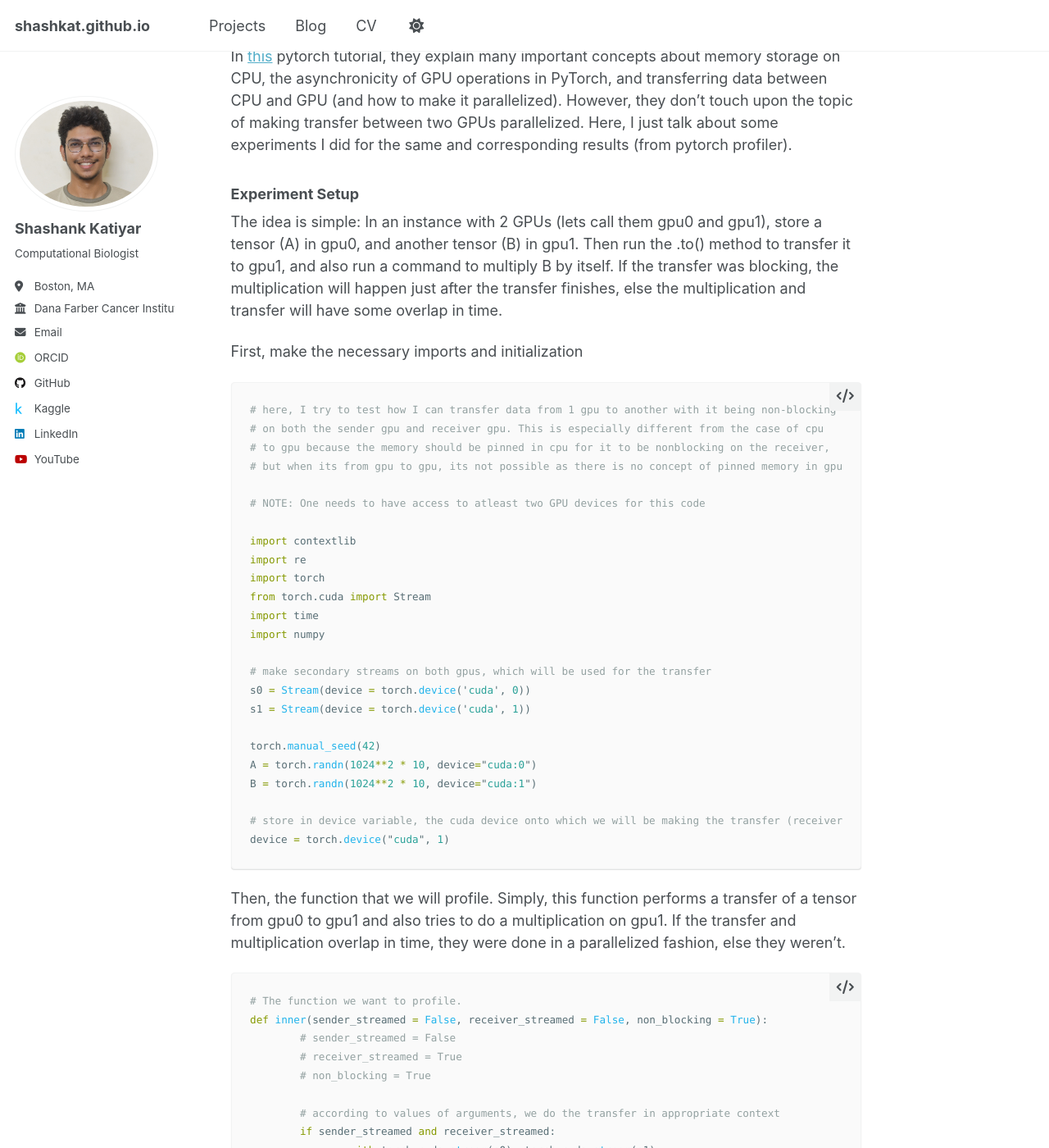
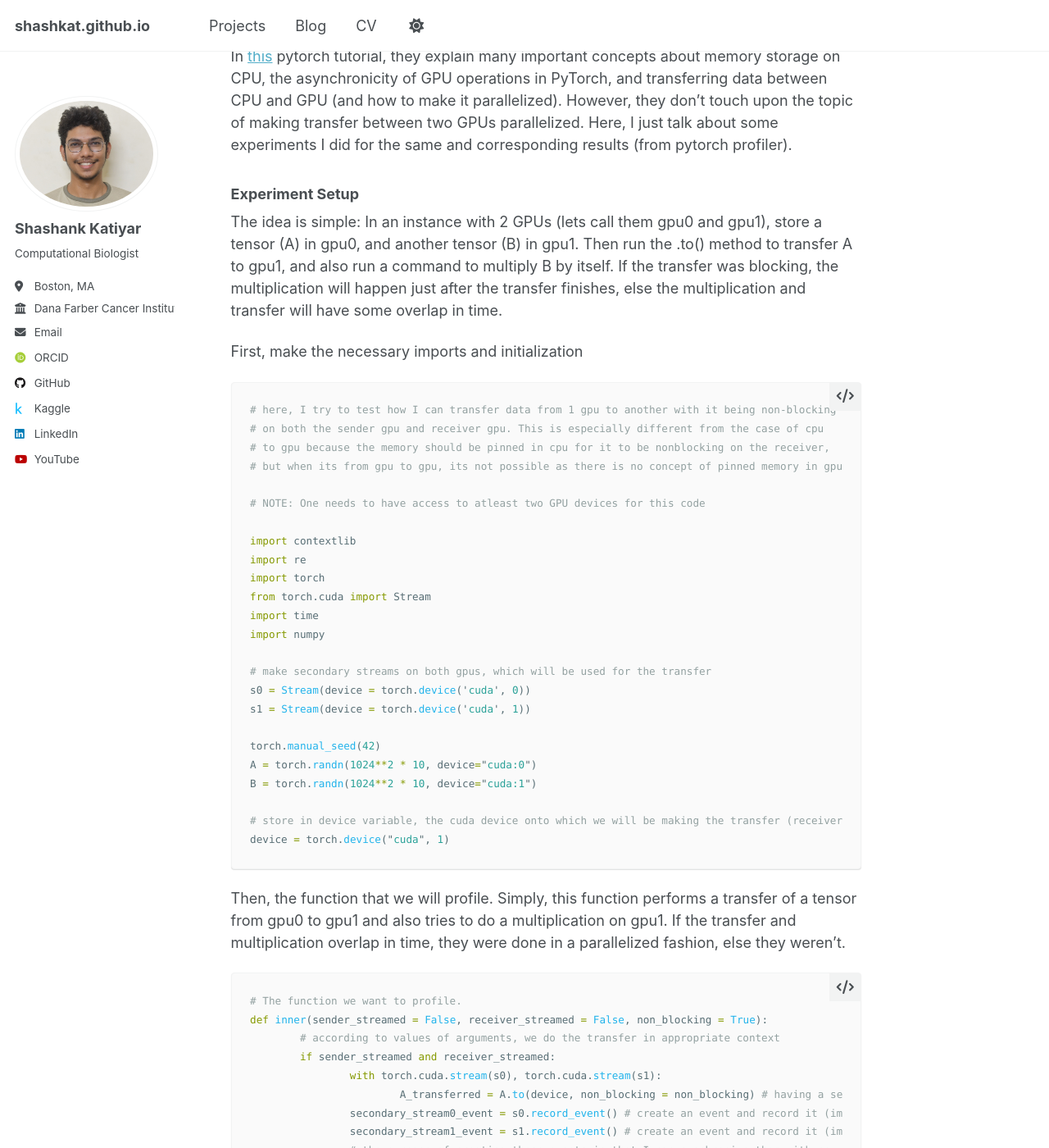
Before and after one commit to shashkat/shashkat.github.io, a Jekyll site: the page built from _posts/2025-10-31-transferring-data-between-gpus-in-fully-parallel-fashion.md, in a window 1280 px wide and 1400 px high, scrolled down 343 px. Shown: the whole window at 82% size. Built offline with Jekyll 4.4.1, drawn with Linux system fonts in a browser that asks for light colours; some web fonts are replaced; some of the changed text lies outside the part shown.

Commit message:
minor changes to gpu gpu blog

````diff
--- a/_posts/2025-10-31-transferring-data-between-gpus-in-fully-parallel-fashion.md
+++ b/_posts/2025-10-31-transferring-data-between-gpus-in-fully-parallel-fashion.md
@@ -15,7 +15,7 @@ In [this](https://docs.pytorch.org/tutorials/intermediate/pinmem_nonblock.html)
 
 ### Experiment Setup
 
-The idea is simple: In an instance with 2 GPUs (lets call them gpu0 and gpu1), store a tensor (A) in gpu0, and another tensor (B) in gpu1. Then run the .to() method to transfer it to gpu1, and also run a command to multiply B by itself. If the transfer was blocking, the multiplication will happen just after the transfer finishes, else the multiplication and transfer will have some overlap in time.
+The idea is simple: In an instance with 2 GPUs (lets call them gpu0 and gpu1), store a tensor (A) in gpu0, and another tensor (B) in gpu1. Then run the .to() method to transfer A to gpu1, and also run a command to multiply B by itself. If the transfer was blocking, the multiplication will happen just after the transfer finishes, else the multiplication and transfer will have some overlap in time.
 
 First, make the necessary imports and initialization
 ``` python
@@ -49,10 +49,6 @@ Then, the function that we will profile. Simply, this function performs a transf
 ``` python
 # The function we want to profile.
 def inner(sender_streamed = False, receiver_streamed = False, non_blocking = True):
-	# sender_streamed = False
-	# receiver_streamed = True
-	# non_blocking = True
-
 	# according to values of arguments, we do the transfer in appropriate context
 	if sender_streamed and receiver_streamed:
 		with torch.cuda.stream(s0), torch.cuda.stream(s1):
````
Also changed, not shown: other parts of _posts/2025-10-31-transferring-data-between-gpus-in-fully-parallel-fashion.md (+2 -2 lines).
